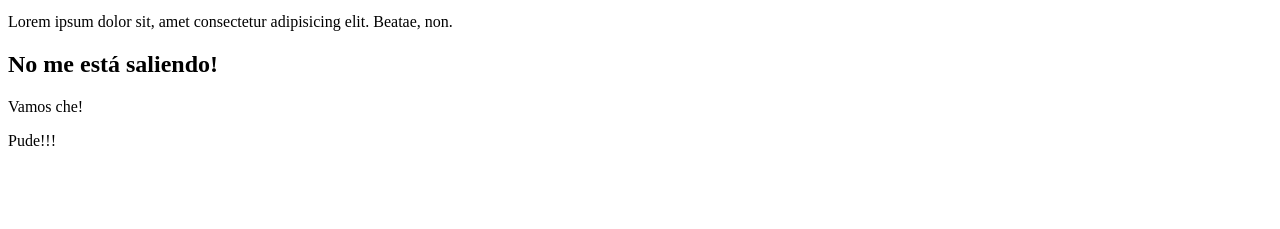
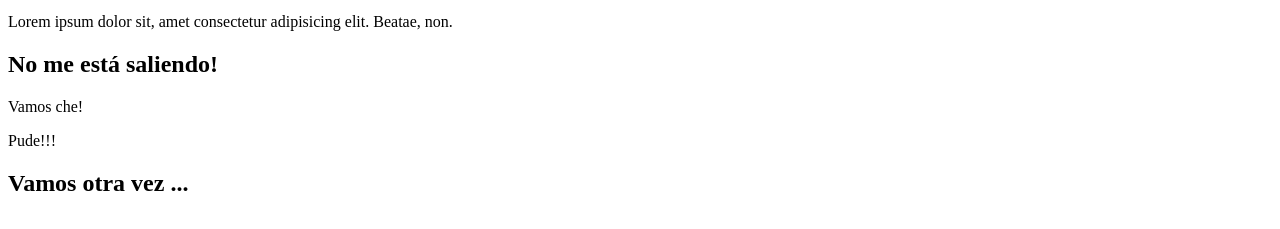
Before and after one commit to CesarCoder2021/prueba_coder_n, a plain HTML site: page index.html in a window 1280 px wide. Shown: the part 101-330 px from the top of the page. Drawn offline with Linux system fonts and the light colour scheme.

Commit message:
prueba de git

```diff
--- a/index.html
+++ b/index.html
@@ -16,6 +16,11 @@
  <h2>No me está saliendo!</h2>
  <p>Vamos che!</p>
  <p>Pude!!!</p>
+
+ <h2>Vamos otra vez ...</h2>
+
+
+
 </body>
 
 </html>
```
